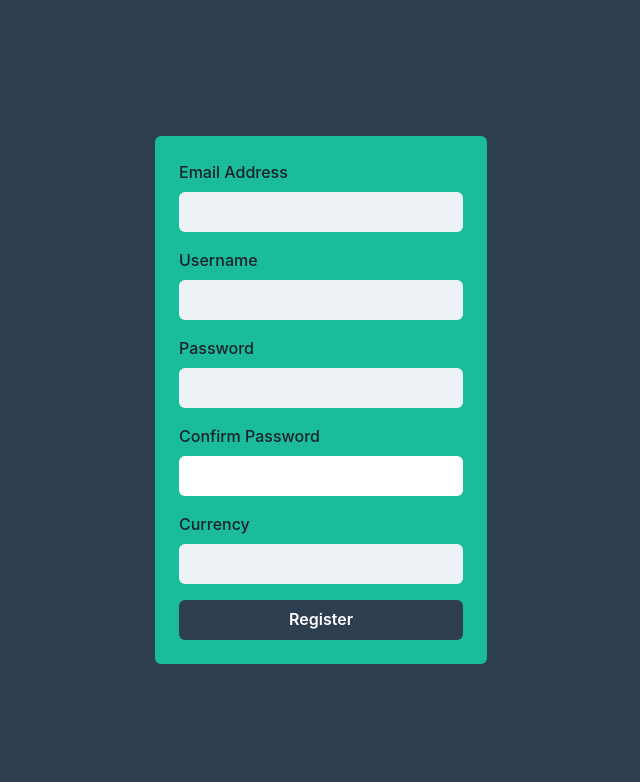
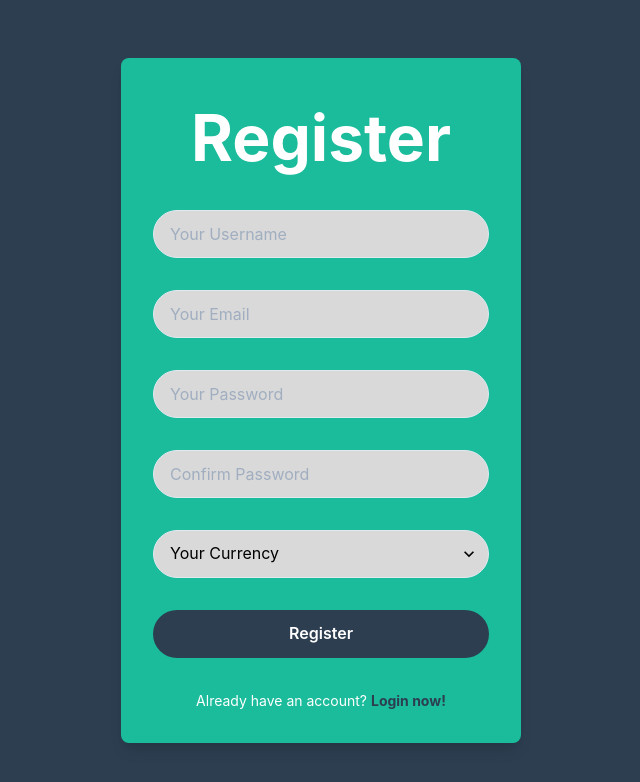
Before and after one commit to Krystiaaan/Cash_Track, a React (Vite) app in the folder frontend/: page /register in a window 1280 px wide. Shown: the top 782 px of the page, without its empty margins (319-959 px from the left). Built offline with nearby package versions, Linux system fonts and the light colour scheme.

Commit message:
Register form first version

```diff
--- a/frontend/package.json
+++ b/frontend/package.json
@@ -10,11 +10,13 @@
     "preview": "vite preview"
   },
   "dependencies": {
+    "@chakra-ui/icons": "^2.2.4",
     "@chakra-ui/react": "^2.8.2",
     "axios": "^1.7.7",
     "formik": "^2.4.6",
     "react": "^18.3.1",
     "react-dom": "^18.3.1",
+    "react-icons": "^5.3.0",
     "react-router-dom": "^6.26.2",
     "yup": "^1.4.0"
   },
--- a/frontend/src/pages/registerPage/components/RegisterCard.tsx
+++ b/frontend/src/pages/registerPage/components/RegisterCard.tsx
@@ -1,104 +1,306 @@
-import { Formik, Field } from "formik"
+import { Formik, Field, Form, FieldProps } from "formik";
 import * as yup from "yup";
-import { Box, Button, Flex, FormControl, FormLabel, FormErrorMessage, Input, VStack} from "@chakra-ui/react";
+import { Box, Flex, FormControl, FormErrorMessage, Input, VStack, Text, Button, Select } from "@chakra-ui/react";
+import { useState } from "react";
+
+const validationSchema = yup.object({
+  username: yup.string().min(6, "Username must be at least 6 characters").required("Username is required"),
+  email: yup.string().email("Invalid email").required("Email is required"),
+  password: yup.string().min(6, "Password must be at least 6 characters").required("Password is required"),
+  confirmPassword: yup.string().oneOf([yup.ref("password")], "Passwords must match").required("Please confirm your password"),
+  currency: yup.string().required("Currency is Required"),
+});
+
 export const RegisterCard = () => {
-  const basicSchema = yup.object().shape({
-    email: yup.string().email("Please enter a valid email").required("Required"),
-    username: yup.string().min(3, 'must be at least 3 characters long').required("Required"),
-    password: yup.string().min(6, 'must be at least 6 characters long').required("Required"),
-    confirmPassword: yup.string().oneOf([yup.ref("password")], "Paswords must match").required("Required"),
-    currency: yup.string().min(3, "Currency must be a 3-letter code").required("Required"),
-  });
-  return(
-    <Flex align={"center"} justify={"center"} h={"100vh"}>
-      <Box bg="cash.green" p={6} rounded={"md"} w={"128"}>
+  const [isFocused, setIsFocused] = useState({ username: false, email: false, password: false, confirmPassword: false, currency: false });
+  const [isEmpty, setIsEmpty] = useState({ username: true, email: true, password: true, confirmPassword: true, currency: true });
+
+  const handleFocus = (field: string) => {
+    setIsFocused((prevState) => ({ ...prevState, [field]: true }));
+  };
+
+  const handleBlur = (e: any, field: string) => {
+    if (!e.target.value) {
+      setIsFocused((prevState) => ({ ...prevState, [field]: false }));
+      setIsEmpty((prevState) => ({ ...prevState, [field]: true }));
+    }
+  };
+
+  const handleChange = (e: any, field: any, name: string) => {
+    setIsEmpty((prevState) => ({ ...prevState, [name]: !e.target.value }));
+    field.onChange(e);
+  };
+
+  return (
+    <Flex justify={"center"} align={"center"} height={"100vh"}>
+      <Box bg="#1ABC9C" p={8} borderRadius={"lg"} boxShadow={"lg"} width={"25rem"}>
+        <Text fontSize={"4rem"} mb={"6"} fontWeight={"bold"} textAlign={"center"} color={"white"}>
+          Register
+        </Text>
+
         <Formik
           initialValues={{
+            username: "",
             email: "",
-          username: "",
             password: "",
             confirmPassword: "",
             currency: "",
           }}
-        validationSchema={basicSchema}
-        onSubmit={(values)=>{
-          alert(JSON.stringify(values, null, 2));
+          validationSchema={validationSchema}
+          onSubmit={(values, actions) => {
+            console.log(values);
+            actions.resetForm();
           }}
         >
-          {({handleSubmit, errors, touched}) =>(
-            <form onSubmit={handleSubmit}>
-              <VStack spacing={4} align={"flex-start"}>
-                <FormControl>
-                  <FormLabel htmlFor="email">Email Address</FormLabel>
-                  <Field
-                  as={Input}
+          {({ errors, touched, isSubmitting, values }) => (
+            <Form>
+              <VStack spacing={8}>
+
+                <FormControl isInvalid={!!(errors.username && touched.username)}>
+                  <Box position="relative" width="100%">
+                    <Box
+                      as="label"
+                      htmlFor="username"
+                      position="absolute"
+                      top={isFocused.username || !isEmpty.username ? "-0.3rem" : "30%"}
+                      left="12px"
+                      fontSize={isFocused.username || !isEmpty.username ? "sm" : "md"}
+                      color={isFocused.username ? "white" : "white"}
+                      transform={isFocused.username || !isEmpty.username ? "translateY(-100%)" : "translateY(-50%)"}
+                      transition="all 0.2s ease"
+                      pointerEvents="none"
+                      bg="#1ABC9C"
+                    >
+                      Your Username
+                    </Box>
+                    <Field name="username">
+                      {({ field }: FieldProps) => (
+                        <Input
+                          {...field}
+                          id="username"
+                          type="text"
+                          placeholder={isFocused.username || !isEmpty.username ? "" : "Your Username"}
+                          onFocus={() => handleFocus("username")}
+                          onBlur={(e) => {
+                            handleBlur(e, "username");
+                            field.onBlur(e);
+                          }}
+                          value={field.value}
+                          onChange={(e) => handleChange(e, field, "username")}
+                          bg="#D9D9D9"
+                          color="black"
+                          borderRadius="full"
+                          height="3rem"
+                          _placeholder={{ color: "gray.400" }}
+                        />
+                      )}
+                    </Field>
+                  </Box>
+                  <FormErrorMessage>{errors.username}</FormErrorMessage>
+                </FormControl>
+
+                {/* Email Field */}
+                <FormControl isInvalid={!!(errors.email && touched.email)}>
+                  <Box position="relative" width="100%">
+                    <Box
+                      as="label"
+                      htmlFor="email"
+                      position="absolute"
+                      top={isFocused.email || !isEmpty.email ? "-0.3rem" : "30%"}
+                      left="12px"
+                      fontSize={isFocused.email || !isEmpty.email ? "sm" : "md"}
+                      color={isFocused.email ? "white" : "white"}
+                      transform={isFocused.email || !isEmpty.email ? "translateY(-100%)" : "translateY(-50%)"}
+                      transition="all 0.2s ease"
+                      pointerEvents="none"
+                      bg="#1ABC9C"
+                    >
+                      Your Email
+                    </Box>
+                    <Field name="email">
+                      {({ field }: FieldProps) => (
+                        <Input
+                          {...field}
                           id="email"
-                  name="email"
                           type="email"
-                  variant="filled"/>
+                          placeholder={isFocused.email || !isEmpty.email ? "" : "Your Email"}
+                          onFocus={() => handleFocus("email")}
+                          onBlur={(e) => {
+                            handleBlur(e, "email");
+                            field.onBlur(e);
+                          }}
+                          value={field.value}
+                          onChange={(e) => handleChange(e, field, "email")}
+                          bg="#D9D9D9"
+                          color="black"
+                          borderRadius="full"
+                          height="3rem"
+                          _placeholder={{ color: "gray.400" }}
+                        />
+                      )}
+                    </Field>
+                  </Box>
+                  <FormErrorMessage>{errors.email}</FormErrorMessage>
                 </FormControl>
-                <FormControl>
-                  <FormLabel htmlFor="username">Username</FormLabel>
-                  <Field
-                  as={Input}
-                  id="username"
-                  name="username"
-                  type="username"
-                  variant="filled"/>
-                </FormControl>
-                <FormControl isInvalid={!!errors.password && touched.password}>
-                  <FormLabel htmlFor="password">Password</FormLabel>
-                  <Field
-                  as={Input}
+
+                {/* Password Field */}
+                <FormControl isInvalid={!!(errors.password && touched.password)}>
+                  <Box position="relative" width="100%">
+                    <Box
+                      as="label"
+                      htmlFor="password"
+                      position="absolute"
+                      top={isFocused.password || !isEmpty.password ? "-0.3rem" : "30%"}
+                      left="12px"
+                      fontSize={isFocused.password || !isEmpty.password ? "sm" : "md"}
+                      color={isFocused.password ? "white" : "white"}
+                      transform={isFocused.password || !isEmpty.password ? "translateY(-100%)" : "translateY(-50%)"}
+                      transition="all 0.2s ease"
+                      pointerEvents="none"
+                      bg="#1ABC9C"
+                    >
+                      Your Password
+                    </Box>
+                    <Field name="password">
+                      {({ field }: FieldProps) => (
+                        <Input
+                          {...field}
                           id="password"
-                  name="password"
                           type="password"
-                  variant="filled"
-                  validate={(value:string)=>{
-                    let error;
-
-                    if(value.length < 6){
-                      error = "Password must contain at least 6 characters";
-                    }
-                    return error;
+                          placeholder={isFocused.password || !isEmpty.password ? "" : "Your Password"}
+                          onFocus={() => handleFocus("password")}
+                          onBlur={(e) => {
+                            handleBlur(e, "password");
+                            field.onBlur(e);
                           }}
+                          value={field.value}
+                          onChange={(e) => handleChange(e, field, "password")}
+                          bg="#D9D9D9"
+                          color="black"
+                          borderRadius="full"
+                          height="3rem"
+                          _placeholder={{ color: "gray.400" }}
                         />
+                      )}
+                    </Field>
+                  </Box>
                   <FormErrorMessage>{errors.password}</FormErrorMessage>
                 </FormControl>
-                <FormControl isInvalid={!!errors.password && touched.password}>
-                  <FormLabel htmlFor="confirmPassword">Confirm Password</FormLabel>
-                  <Field
-                  as={Input}
+
+                {/* Confirm Password Field */}
+                <FormControl isInvalid={!!(errors.confirmPassword && touched.confirmPassword)}>
+                  <Box position="relative" width="100%">
+                    <Box
+                      as="label"
+                      htmlFor="confirmPassword"
+                      position="absolute"
+                      top={isFocused.confirmPassword || !isEmpty.confirmPassword ? "-0.3rem" : "30%"}
+                      left="12px"
+                      fontSize={isFocused.confirmPassword || !isEmpty.confirmPassword ? "sm" : "md"}
+                      color={isFocused.confirmPassword ? "white" : "white"}
+                      transform={isFocused.confirmPassword || !isEmpty.confirmPassword ? "translateY(-100%)" : "translateY(-50%)"}
+                      transition="all 0.2s ease"
+                      pointerEvents="none"
+                      bg="#1ABC9C"
+
+                    >
+                      Confirm Password
+                    </Box>
+                    <Field name="confirmPassword">
+                      {({ field }: FieldProps) => (
+                        <Input
+                          {...field}
                           id="confirmPassword"
-                  name="confirmPassword"
-                  type="confirmPassword"
-                  variant="confirmPassword"
-                  validate={(value:string)=>{
-                    let error;
+                          type="password"
+                          placeholder={isFocused.confirmPassword || !isEmpty.confirmPassword ? "" : "Confirm Password"}
+                          onFocus={() => handleFocus("confirmPassword")}
+                          onBlur={(e) => {
+                            handleBlur(e, "confirmPassword");
+                            field.onBlur(e);
+                          }}
+                          value={field.value}
+                          onChange={(e) => handleChange(e, field, "confirmPassword")}
+                          bg="#D9D9D9"
+                          color="black"
+                          borderRadius="full"
+                          height="3rem"
+                          _placeholder={{ color: "gray.400" }}
+                        />
+                      )}
+                    </Field>
+                  </Box>
+                  <FormErrorMessage>{errors.confirmPassword}</FormErrorMessage>
+                </FormControl>
 
-                    if(value.length < 6){
-                      error = "Password must contain at least 6 characters";
-                    }
-                    return error;
+                {/* Currency Field */}
+                <FormControl isInvalid={!!(errors.currency && touched.currency)}>
+                  <Box position="relative" width="100%">
+                    <Box
+                      as="label"
+                      htmlFor="currency"
+                      position="absolute"
+                      top={isFocused.currency || !isEmpty.currency ? "-0.3rem" : "30%"}
+                      left="12px"
+                      fontSize={isFocused.currency || !isEmpty.currency ? "sm" : "md"}
+                      color={isFocused.currency ? "white" : "white"}
+                      transform={isFocused.currency || !isEmpty.currency ? "translateY(-100%)" : "translateY(-50%)"}
+                      transition="all 0.2s ease"
+                      pointerEvents="none"
+                      bg="#1ABC9C"
+                      px={1}
+                    >
+                      Your Currency
+                    </Box>
+                    <Field name="currency">
+                      {({ field }: FieldProps) => (
+                        <Select
+                        {...field}
+                        id="currency"
+                        placeholder={isFocused.currency || !isEmpty.currency ? "" : "Your Currency"}
+                        onFocus={() => handleFocus("currency")}
+                        onBlur={(e) => {
+                          handleBlur(e, "currency");
+                          field.onBlur(e);
                         }}
-                  />
-                  <FormErrorMessage>{errors.password}</FormErrorMessage>
+                        value={field.value}
+                        onChange={(e) => handleChange(e, field, "currency")}
+                        bg="#D9D9D9"
+                        color="black"
+                        borderRadius="full"
+                        height="3rem"
+                        _placeholder={{ color: "gray.400" }}
+                      >
+                        <option value="USD">USD - US Dollar</option>
+                        <option value="EUR">EUR - Euro</option>
+                      </Select>
+                      )}
+                    </Field>
+                  </Box>
+                  <FormErrorMessage>{errors.currency}</FormErrorMessage>
                 </FormControl>
-                <FormControl>
-                  <FormLabel htmlFor="currency">Currency</FormLabel>
-                  <Field
-                  as={Input}
-                  id="currency"
-                  name="currency"
-                  type="currency"
-                  variant="filled"/>
-                </FormControl>
-                <Button type="submit" color={"white"} bg="cash.bg" width={"full"}>Register</Button>
+
+                <Button
+                  type="submit"
+                  bg={"#2C3E50"}
+                  color={"white"}
+                  width="100%"
+                  height="3rem"
+                  borderRadius="full"
+                  isLoading={isSubmitting}
+                >
+                  Register
+                </Button>
+                <Text fontSize="sm" color="white">
+                  Already have an account?{" "}
+                  <Text as="span" color="#2C3E50" fontWeight="bold" cursor="pointer">
+                    Login now!
+                  </Text>
+                </Text>
               </VStack>
-            </form>
+            </Form>
           )}
         </Formik>
       </Box>
     </Flex>
-  )
-}
+  );
+};
```
Also changed, not shown: 1 other file (tests, documents, lock files or other folders). Lines whose indentation alone changed are shown as unchanged.
